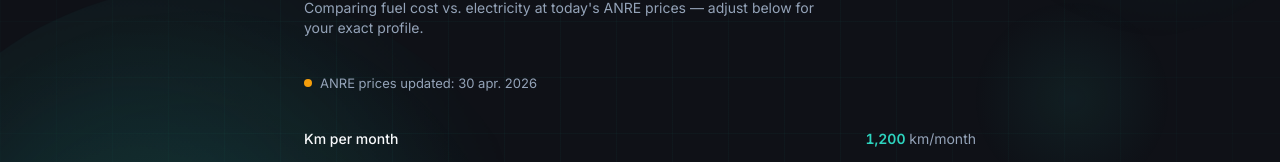
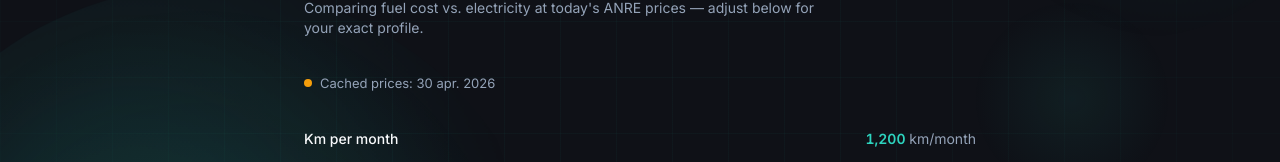
Before and after one commit to dvolosciuc/bmad-practice-project, a React (Vite) app in the folder moldova-ev-overview/: page / in a window 1280 px wide. Shown: the part 371-533 px from the top of the page. Built offline with nearby package versions, Linux system fonts and the light colour scheme; no server answers.

Commit message:
fix: AnreFreshnessBanner always rendered anre.live key regardless of status

```diff
--- a/moldova-ev-overview/src/components/AnreFreshnessBanner.tsx
+++ b/moldova-ev-overview/src/components/AnreFreshnessBanner.tsx
@@ -21,7 +21,9 @@ export default function AnreFreshnessBanner({ status, lastVerified }: AnreFreshn
         className={`w-2 h-2 rounded-full flex-shrink-0 ${isLive ? 'bg-ev-accent' : 'bg-ev-warning'}`}
         aria-hidden="true"
       />
-      <p className="text-[13px] text-ev-muted">{t('anre.live', { time: displayDate })}</p>
+      <p className="text-[13px] text-ev-muted">
+        {isLive ? t('anre.live', { time: displayDate }) : t('anre.fallback', { date: displayDate })}
+      </p>
     </div>
   )
 }
```
